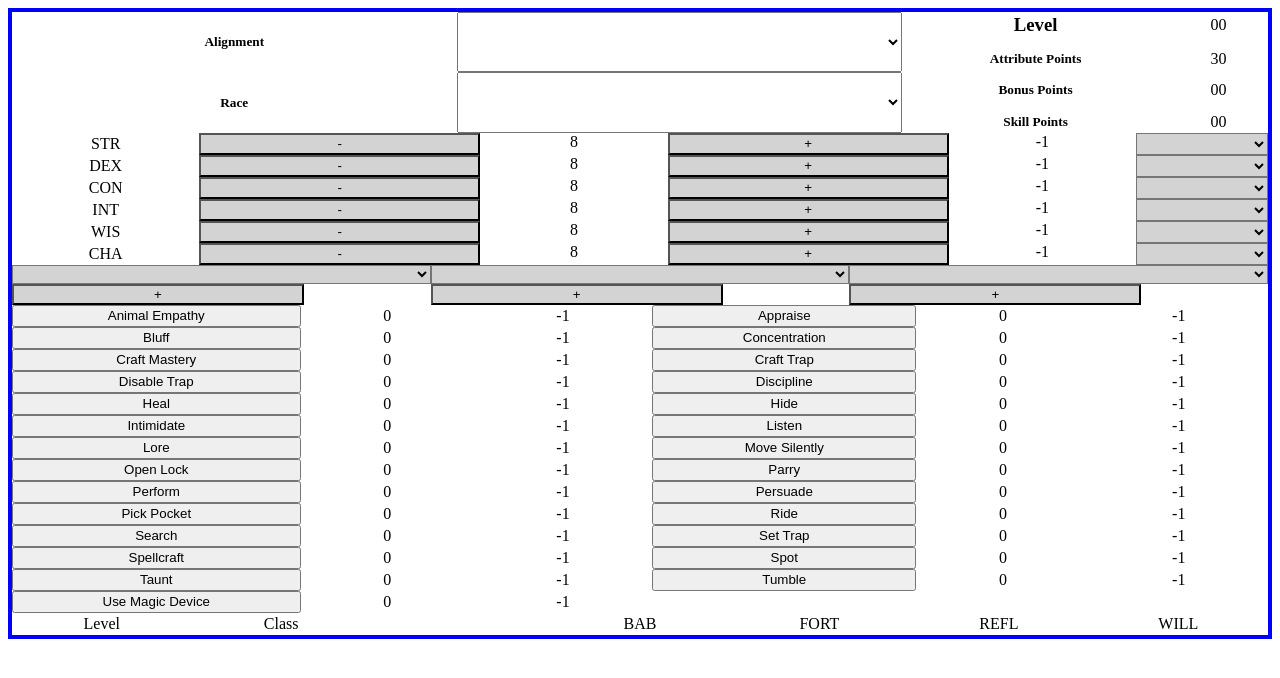
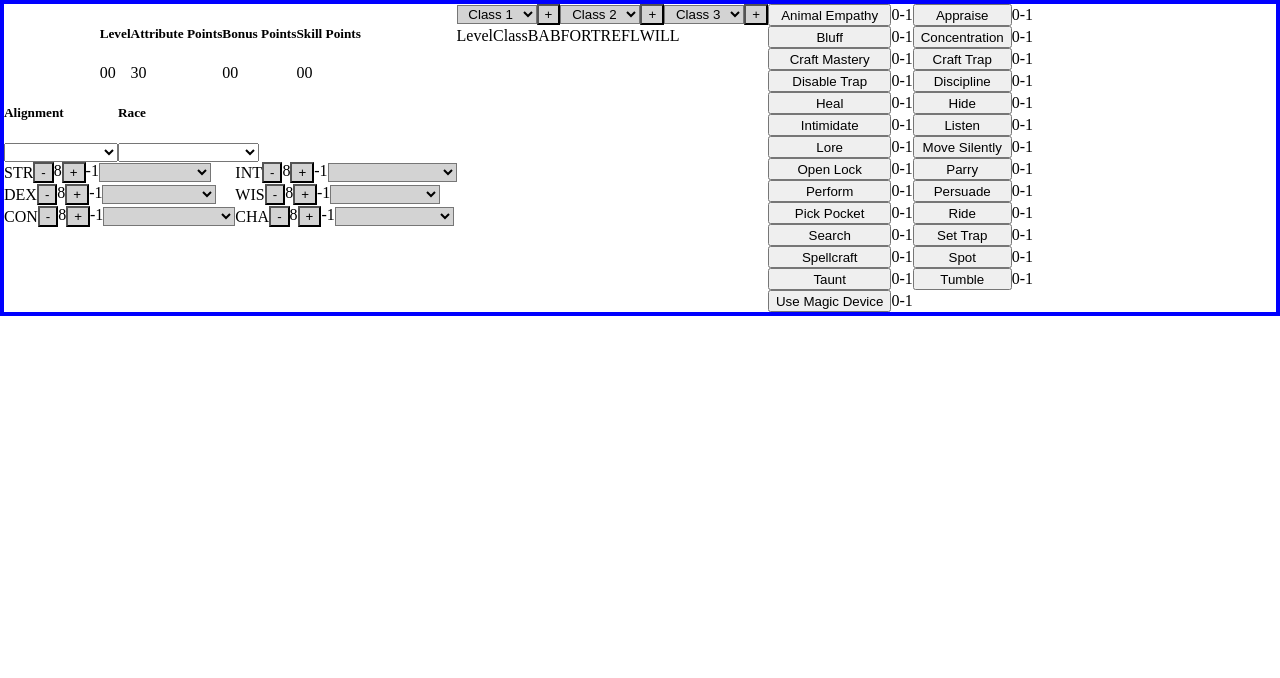
Before and after one commit to Wesley-J-Davis/DnD-3.5-Leveling-Simulator, a plain HTML site: page index.html in a window 1280 px wide. Drawn offline with Linux system fonts and the light colour scheme.

Commit message:
moved from grid to flex where possible
a reorganization of the gui to use flexbox over grid and just an overall simplification from what was there before.

```diff
--- a/css/style.css
+++ b/css/style.css
@@ -5,10 +5,14 @@
 .FC {
   display: flex;
   flex-direction: column;
+  height: auto;
+  align-items: baseline;
+
 }
 .FR {
   display: flex;
   flex-direction: row;
+
 }
 .GC {
   display: grid;
@@ -45,17 +49,17 @@
 }
 .numbers {
   text-align: center;
+  justify-content: center;
 }
 .letters {
   text-align: right  ;
+  justify-content: center;
 }
 .marginauto {
   margin: auto;
 }
 .AlignmentRaceSection {
-  display: grid;
-  grid-template-columns: 2.5fr 1fr;
-  grid-gap: 10px;
+  display: flex;
 }
 .allowedClass {
   color: black;
@@ -67,6 +71,7 @@
 .btn {
   background: lightgrey;
   text-align: center;
+  align-self: center;
 }
 
 .lbl {
--- a/index.html
+++ b/index.html
@@ -6,13 +6,42 @@
   <title>Grid Layout for Iphone</title>
   <link rel="stylesheet" href="css/style.css">
 </head>
-<body class="testbox1">
-  <div action="#" id="CharacterSheet" class="FC perimeter ">
-    <div class="AlignmentRaceSection ">
-      <div id="AlignmentRace" class="FC width100 marginauto numbers ">
-        <div class="FR width100 ">
-          <h5 class="width100">Alignment</h5>
-          <select name="Alignment" id="Alignment" class="width100" onclick="classesFromAlignment()">
+<body class="testbox1 marginauto">
+
+  <div action="#" id="CharacterSheet" class="FR perimeter ">
+    <div class="FC">
+
+      <div id="AllPoints" class="AlignmentRaceSection numbers width100 FR">
+        <div class="FC">
+          <h5 for="" class="letters ">
+            Level
+          </h5>
+          <label for="" id="TotalLevel" class="numbers  ">00</label>
+        </div>
+        <div class="FC">
+          <h5 for="" class="letters ">
+            Attribute Points
+          </h5>
+          <label for="" id="InitialAttributePoints" class=" numbers ">30</label>
+        </div>
+        <div class="FC">
+          <h5 for="" class="letters  ">
+            Bonus Points
+          </h5>
+          <label for="" id="BonusAttributePoints" class=" numbers ">00</label>
+        </div>
+        <div class="FC">
+          <h5 for="" class=" letters">
+            Skill Points
+          </h5>
+          <label for="" id="SkillPoints" class=" numbers ">00</label>
+        </div>
+      </div>
+
+      <div class="FR">
+        <div class="FC">
+          <h5 class="">Alignment</h5>
+          <select name="Alignment" id="Alignment" class="" onclick="classesFromAlignment()">
             <option selected value=""></option>
             <option value="LG" class='dropdown'>Lawful Good</option>
             <option value="NG" class='dropdown'>Neutral Good</option>
@@ -25,10 +54,9 @@
             <option value="CE" class='dropdown'>Chaotic Evil</option>
           </select>
         </div>
-        <div class="FR width100 ">
-
-          <h5 class="width100">Race</h5>
-          <select name="Race" id="Race" class="width100" onclick="racialTraits()">
+        <div class="FC">
+          <h5 class="">Race</h5>
+          <select name="Race" id="Race" class="" onclick="racialTraits()">
             <option  value=""></option>
             <option value="Human">Human</option>
             <option value="Deep-Imaskari">Deep-Imaskari</option>
@@ -65,30 +93,15 @@
             <option value="Rakashasa">Rakashasa</option>
 
           </select>
-        </div>
-      </div>
-        <div id="AllPoints" class="AlignmentRaceSection numbers width100 ">
-          <h3 for="" class=" marginauto">
-            Level
-          </h5>
-          <label for="" id="TotalLevel" class=" width100 marginauto">00</label>
-          <h5 for="" class=" marginauto">
-            Attribute Points
-          </h5>
-          <label for="" id="InitialAttributePoints" class=" width100 marginauto">30</label>
-          <h5 for="" class=" marginauto ">
-            Bonus Points
-          </h5>
-          <label for="" id="BonusAttributePoints" class=" width100 marginauto">00</label>
-          <h5 for="" class=" marginauto">
-            Skill Points
-          </h5>
-          <label for="" id="SkillPoints" class=" width100 marginauto">00</label>
+
         </div>
 
+
+
       </div>
-    <div id="Attributes" class=" Attributes  ">
-
+      <div id="Attributes" class="FR">
+        <div class="FC">
+          <div class="FR">
             <label for="" class="lbl" >STR</label>
             <button class="btn" onclick="downSTR()">-</button>
             <label for="" class="numbers" id="STR">8</label>
@@ -98,7 +111,8 @@
               <option selected value=""></option>
               <option value="">Gift of Strength</option>
             </select>
-
+          </div>
+          <div class="FR">
             <label for="" class="lbl" >DEX</label>
             <button class="btn" onclick="downDEX()">-</button>
             <label for="" class="numbers" id="DEX">8</label>
@@ -109,7 +123,8 @@
               <option selected value=""></option>
               <option value="">Gift of Dexterity</option>
             </select>
-
+          </div>
+          <div class="FR">
             <label for="" class="lbl">CON</label>
             <button class="btn" onclick="downCON()">-</button>
             <label for="" class="numbers" id="CON">8</label>
@@ -120,7 +135,12 @@
               <option selected value=""></option>
               <option value="">Gift of Constitution</option>
             </select>
+          </div>
+        </div>
 
+
+        <div class="FC">
+          <div class="FR">
             <label for="" class="lbl">INT</label>
             <button class="btn" onclick="downINT()">-</button>
             <label for="" class="numbers" id="INT">8</label>
@@ -131,7 +151,8 @@
               <option selected value=""></option>
               <option value="">Gift of Intelligence</option>
             </select>
-
+          </div>
+          <div class="FR">
             <label for="" class="lbl">WIS</label>
             <button class="btn" onclick="downWIS()">-</button>
             <label for="" class="numbers" id="WIS">8</label>
@@ -142,7 +163,8 @@
               <option selected value=""></option>
               <option value="">Gift of Wisdom</option>
             </select>
-
+          </div>
+          <div class="FR">
             <label for="" class="lbl">CHA</label>
             <button class="btn" onclick="downCHA()">-</button>
             <label for="" class="numbers" id="CHA">8</label>
@@ -153,15 +175,20 @@
               <option selected value=""></option>
               <option value="">Gift of Charisma</option>
             </select>
-
+          </div>
+        </div>
 
 
       </div>
-    <div id="MultiClassing" class="FR ">
-      <div class="width100" id="">
+
+
+    </div>
     <div class="FC">
+      <div id="MultiClassing" class="FR">
+        <div class="" id="">
+          <div class="FR">
             <select name="classONE" id="classONE" class="btn" onclick="classOneSelection()">
-            <option selected value=""></option>
+              <option selected value="">Class 1</option>
               <option value="Barbarian">Barbarian</option>
               <option value="Bard">Bard</option>
               <option value="Cleric">Cleric</option>
@@ -174,13 +201,15 @@
               <option value="Sorcerer">Sorcerer</option>
               <option value="Wizard">Wizard</option>
             </select>
+
+            <button id="CL1BTN" class="btn" >+</button>
+            <h3 id="CL1" class="marginauto"></h3>
           </div>
-
         </div>
-      <div class="width100" id="">
-        <div class="FC">
+        <div class="" id="">
+          <div class="FR">
             <select name="classTWO" id="classTWO" class="btn" onclick="classTwoSelection()">
-            <option selected value=""></option>
+              <option selected value="">Class 2</option>
               <option value="Barbarian">Barbarian</option>
               <option value="Bard">Bard</option>
               <option value="Cleric">Cleric</option>
@@ -193,13 +222,15 @@
               <option value="Sorcerer">Sorcerer</option>
               <option value="Wizard">Wizard</option>
             </select>
+
+            <button id="CL2BTN"class="btn" >+</button>
+            <h3 id="CL2" class="marginauto"></h3>
           </div>
-
         </div>
-      <div class="width100" id="">
-        <div class="FC">
+        <div class="" id="">
+          <div class="FR">
             <select name="classTHREE" id="classTHREE" class="btn" onclick="classThreeSelection()">
-            <option selected value=""></option>
+              <option selected value="">Class 3</option>
               <option value="Barbarian">Barbarian</option>
               <option value="Bard">Bard</option>
               <option value="Cleric">Cleric</option>
@@ -212,27 +243,23 @@
               <option value="Sorcerer">Sorcerer</option>
               <option value="Wizard">Wizard</option>
             </select>
-        </div>
 
-      </div>
-
-
-    </div>
-    <div id="MultiClassingButtons" class="Levelups ">
-      <div class="AlignmentRaceSection">
-        <button id="CL1BTN" class="btn" >+</button>
-        <h3 id="CL1" class="marginauto"></h3>
-      </div>
-      <div class="AlignmentRaceSection">
-        <button id="CL2BTN"class="btn" >+</button>
-        <h3 id="CL2" class="marginauto"></h3>
-      </div>
-      <div class="AlignmentRaceSection">
             <button id="CL3BTN" class="btn" >+</button>
             <h3 id="CL3" class="marginauto"></h3>
           </div>
+        </div>
+      </div>
+      <div id="Printout" class="FR ">
+        <label class="lbl"for="">Level</label>
+        <label class="lbl"for="">Class</label>
+        <label class="lbl"for=""> </label>
+        <label class="lbl"for="">BAB</label>
+        <label class="lbl"for="">FORT</label>
+        <label class="lbl"for="">REFL</label>
+        <label class="lbl"for="">WILL</label>
+      </div>
+    </div>
 
-    </div>
     <div id="Skills" class="GC numbers  ">
 
       <button name="test"  class=" SkillButtons" onclick="skillPointAllocation(0)">Animal Empathy</button>
@@ -345,18 +372,6 @@
 
     </div>
 
-
-    <div id="Printout" class="Printout  ">
-      <label class="lbl"for="">Level</label>
-      <label class="lbl"for="">Class</label>
-      <label class="lbl"for=""> </label>
-      <label class="lbl"for="">BAB</label>
-      <label class="lbl"for="">FORT</label>
-      <label class="lbl"for="">REFL</label>
-      <label class="lbl"for="">WILL</label>
-    </div>
-
-
     <script src="Rulebook.js"></script>
   </form>
 </body>
```
Lines whose indentation alone changed are shown as unchanged.
